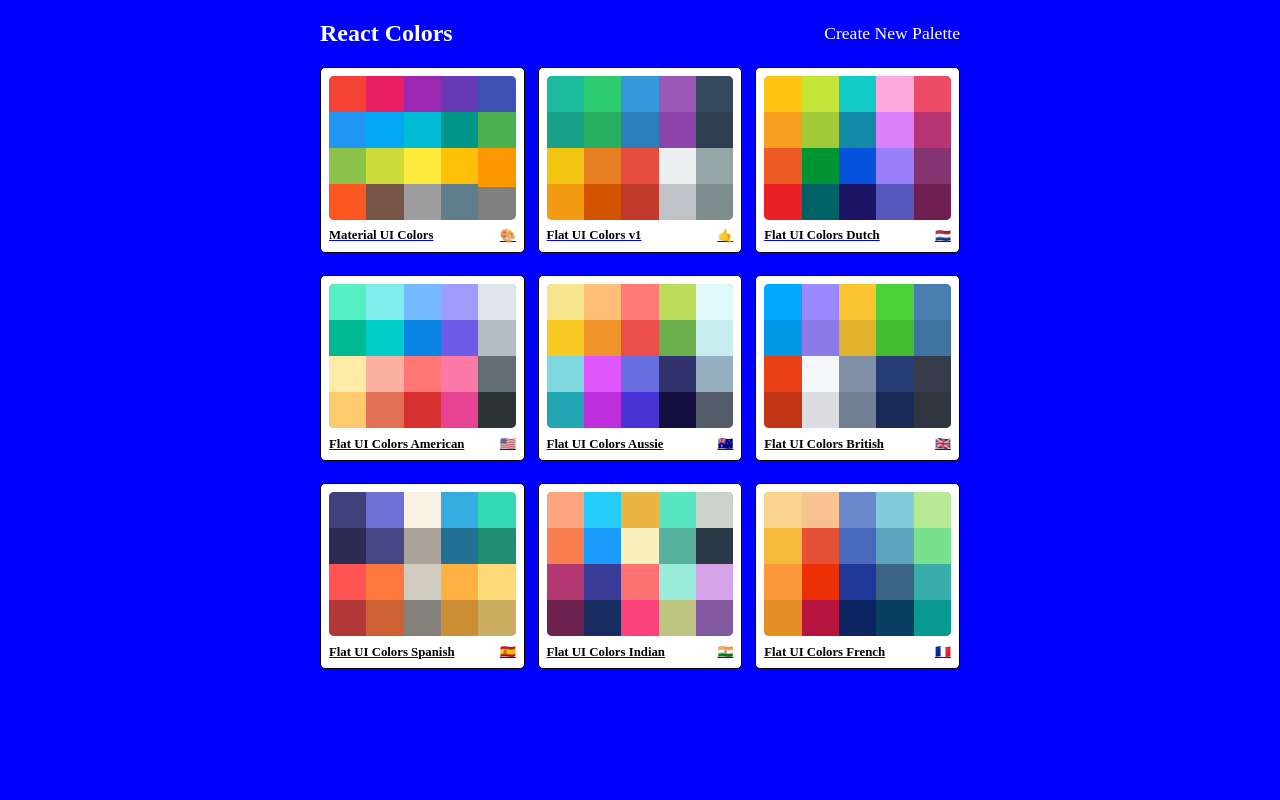
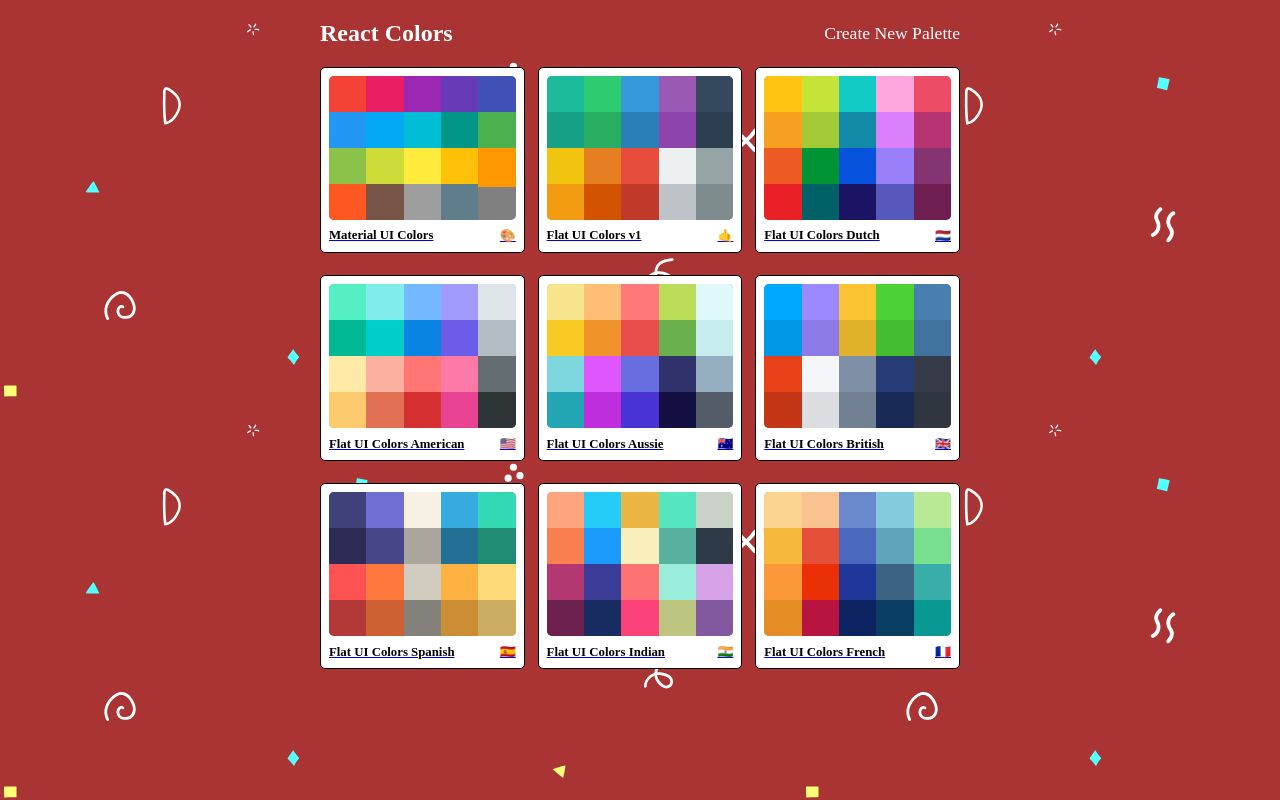
Before and after one commit to YeonghunKO/color-palatte-project, a React (Create React App) app: page / in a window 1280 px wide. Built offline with nearby package versions, Linux system fonts and the light colour scheme; a web font is replaced by a local one.

Commit message:
:lipstick::STYLE: Add background img

```diff
--- a/src/assets/styles/PaletteListStyles.js
+++ b/src/assets/styles/PaletteListStyles.js
@@ -1,7 +1,9 @@
 import sizes from './sizes.style';
+import doodlesImg from './img/confetti-doodles.svg';
+// import flatMountainImg from './img/flat-mountains.svg';
 
-const rootStyle = color => ({
-  backgroundColor: color,
+const rootStyle = bg => ({
+  backgroundImage: bg,
   height: '100vh',
   display: 'flex',
   alignItems: 'flex-start',
@@ -20,9 +22,8 @@ const rootStyle = color => ({
     display: 'none',
   },
 });
-
 export default {
-  root: rootStyle('blue'),
+  root: rootStyle(`url(${doodlesImg})`),
   container: {
     width: '50%',
     display: 'flex',
@@ -66,6 +67,9 @@ export default {
     width: '100%',
     display: 'grid',
     gridTemplateColumns: 'repeat(3,1fr)',
+    [sizes.down('sm')]: {
+      gridTemplateColumns: 'repeat(2,1fr)',
+    },
     [sizes.down('xs')]: {
       gridTemplateColumns: '1fr',
     },
```
Also changed, not shown: src/assets/styles/img/confetti-doodles.svg (added), src/assets/styles/img/flat-mountains.svg (added).
